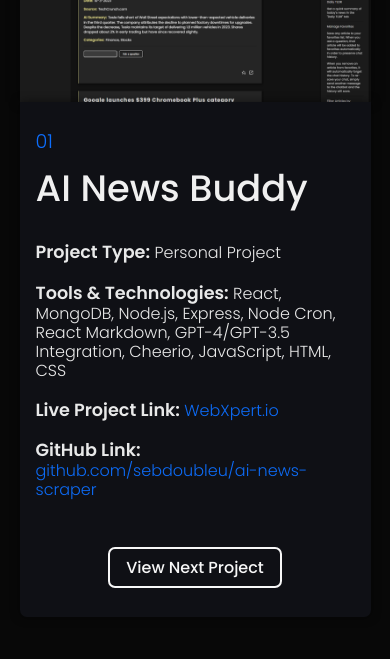
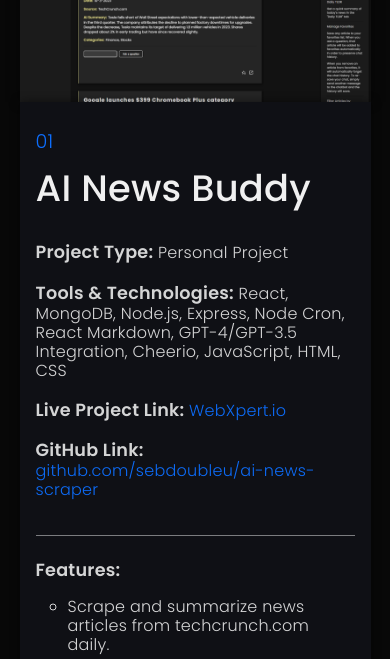
Before and after one commit to SebTheDeveloper/sebthedeveloper.com, a website with bundled scripts: page src/index.html in a window 390 px wide. Both pictures are taken after a click on the link "Portfolio". Shown: the part 178-837 px from the top of the page. Built offline with nearby package versions, Linux system fonts and the light colour scheme.

Commit message:
add features and video preview section

```diff
--- a/src/index.html
+++ b/src/index.html
@@ -62,7 +62,7 @@
           <div class="project-card-bottom">
             <h3 class="curr-num"></h3>
             <h2></h2>
-            <h3 class="project-info"></h3>
+            <div class="project-info"></div>
           </div>
         </div>
         <span id="copied-popup"
@@ -166,6 +166,7 @@
                 <legend class="mb-4 h2">Get in Touch</legend>
                 <label for="name">Your Name:</label>
                 <input
+                  required
                   type="text"
                   name="name"
                   id="name"
@@ -173,18 +174,24 @@
                 />
                 <label for="email">Your Email:</label>
                 <input
-                  type="text"
+                  required
+                  type="email"
                   name="email"
                   id="email"
                   placeholder="Enter your email"
                 />
                 <label for="message">Message:</label>
                 <textarea
+                  required
+                  type="text"
                   name="message"
                   id="message"
                   rows="5"
                   placeholder="Type your message"
                 ></textarea>
+                <button class="btn btn-primary mt-2" type="submit">
+                  Submit
+                </button>
               </form>
             </div>
           </div>
--- a/src/js/data/projectsData.js
+++ b/src/js/data/projectsData.js
@@ -6,7 +6,15 @@
     tech: "React, MongoDB, Node.js, Express, Node Cron, React Markdown, GPT-4/GPT-3.5 Integration, Cheerio, JavaScript, HTML, CSS",
     liveProjectLink: "https://WebXpert.io",
     githubLink: "https://github.com/sebdoubleu/ai-news-scraper",
-    features: [],
+    videoUrl: "",
+    features: [
+      "Scrape and summarize news articles from techcrunch.com daily.",
+      "Implements an Exponential Backoff algorithm to retry attempts if failed.",
+      "Ask News Buddy a question about any article to start a conversation.",
+      "Save any article to your favorites list. When you ask a question, that article will be added to favorites automatically in order to preserve chat history.",
+      "When you remove an article from favorites, it will automatically forget the chat history. To re-save your chat, simply send another message to the chatbot and the history will save.",
+      "When the AI assistant summarizes an article, it also provides a list of categories related to the article. To filter articles by category, start typing in the filter input box.",
+    ],
   },
   {
     title: "Palm Beach Custom Grillz",
@@ -15,7 +23,14 @@
     tech: "TypeScript, React, Vite, Stripe Integration, Bootstrap, Express, Node.js, CSS",
     liveProjectLink: "https://PalmBeachCustomGrillz.com",
     githubLink: "https://github.com/sebdoubleu/ecommerce-grills-shop",
-    features: [],
+    videoUrl: "",
+    features: [
+      "Browse available products and add items to cart.",
+      "Select add-ons for individual items and view pricing options.",
+      "Utilize local storage to track cart items and persist on reload and client-side navigation.",
+      "Require accepting Terms and Conditions prior to checkout.",
+      "Integrate with Stripe API to accept payments and collect shipping information.",
+    ],
   },
   {
     title: "Sensory Play Days on Ezer Farm",
@@ -24,7 +39,15 @@
     tech: "Vanilla JavaScript, MongoDB, Node.js, NodeMailer, Express, Express Basic Auth, HTML, CSS",
     liveProjectLink: "https://EzerFarmTN.com",
     githubLink: "https://github.com/sebdoubleu/ezerfarmtn.com",
-    features: [],
+    videoUrl: "",
+    features: [
+      "View and schedule for available play days.",
+      "Select number of children in attendance and provide their names and ages.",
+      "Receive an email upon scheduling with a link to manage/cancel your reservation.",
+      "Management dashboard allows admin user to edit available days and view or cancel reservations (requires authorization).",
+      "Automatic emails sent to admin and customer on reservation status change.",
+      "Utilize query parameters to maintain state when navigating from browser history.",
+    ],
   },
   {
     title: "HTML Email Template Mailer",
@@ -37,7 +60,15 @@
       user: "example-user",
       password: "example-password",
     },
-    features: [],
+    videoUrl: "",
+    features: [
+      "Choose from custom email templates and dynamically insert customer info.",
+      "Preview generated email before sending.",
+      "Dynamically include sales representative's contact information in sent email.",
+      `Generate formatted list of customer names and emails from Granot CRM's "Estimates in Process" page.`,
+      "Send multiple emails in bulk with dynamic customer information.",
+      "Insert tracking pixel to know when an email is viewed (IP address may not be accurate if customer is using Gmail, as Gmail utilizes proxy servers to mask this information).",
+    ],
   },
   {
     title: "Apocalypse Survivor Simulator",
@@ -46,7 +77,13 @@
     tech: "Vanilla JavaScript, WebPack, EJS, HTML, CSS",
     liveProjectLink: "/demos/apocalypse-mega-mart",
     githubLink: "https://github.com/sebdoubleu/apocalypse-ecommerce",
-    features: [],
+    videoUrl: "",
+    features: [
+      "Select items from Food or Gear section and add to cart.",
+      "Customer is allowed an initial wallet balance and may only purchase supplies up to that amount.",
+      "View survival statistics of each item.",
+      "Cart items are kept in local storage in order to persist state on page reload.",
+    ],
   },
   {
     title: "Landing Pages",
@@ -73,7 +110,14 @@
       },
     ],
     githubLink: null,
-    features: [],
+    videoUrl: "",
+    features: [
+      "Submit a request for a long-distance moving quote.",
+      "View company information and branding.",
+      "Call or email for a direct quote.",
+      "Submit customer inquiry to Granot CRM for automatic leads posting (if applicable).",
+      "Alternatively, the company will receive an email through NodeMailer with the customer's quote request information.",
+    ],
   },
   {
     title: "Allied Relocation Services",
@@ -82,7 +126,12 @@
     tech: "WordPress, JavaScript, CSS, Wordpress Plugins",
     liveProjectLink: "https://AlliedRelocationService.com",
     githubLink: null,
-    features: [],
+    videoUrl: "",
+    features: [
+      "View company information and services offered.",
+      "Clean and simple UI to promote easy site navigation and seamless user experience.",
+      "Customer may submit a quote request, which the company will receive in an email.",
+    ],
   },
 ];
 
--- a/src/js/script.js
+++ b/src/js/script.js
@@ -185,7 +185,8 @@
 
     projectInfoHtml += `<br /> <span class="label">GitHub Links:</span> <div class="multi-link d-flex justify-content-center flex-column">${formattedGithubLinks}</div>`;
   } else {
-    const isDemo = project.liveProjectLink.startsWith("/demos");
+    const isDemo =
+      project.liveProjectLink.startsWith("/demos") || project.demoAccount;
     projectInfoHtml += `<br /> <br /> <span class="label">${
       isDemo ? "Demo Project" : "Live Project"
     } Link:</span> <a href="${project.liveProjectLink}" target="_blank">${
@@ -201,10 +202,37 @@
 
   const demoAccount = project.demoAccount;
   if (demoAccount) {
-    projectInfoHtml += `<br /> <br /> <span class="label">Demo Account <span style="font-weight: 300">- Click to Copy:</span></span> <div class="multi-link d-flex justify-content-center flex-column">
+    projectInfoHtml += `<br /> <br /> <span class="label">Demo Account <span style="font-weight: 300; font-size: 0.9em">- Click to Copy:</span></span> <div class="multi-link d-flex justify-content-center flex-column">
     <div>Username: <span class="demo-account-info" onclick="copyToClipboard(event)">${demoAccount.user}</span></div>
     <div>Password: <span class="demo-account-info" onclick="copyToClipboard(event)">${demoAccount.password}</span></div>
     </div>`;
+  }
+
+  if (project.features.length > 0) {
+    let formattedFeatures = "";
+    for (const feature of project.features) {
+      formattedFeatures += `<li>${feature}</li>`;
+    }
+
+    projectInfoHtml += `
+    <br /> <br />
+    <div class="divider"  style="margin: 1em 0 1.5em"></div>
+    <div class="label">Features:</div>
+    <ul class="features d-flex flex-column">${formattedFeatures}</ul>
+    <div class="divider" style="margin-bottom: 1.5em"></div>
+    `;
+  }
+
+  if (project.videoUrl) {
+    projectInfoHtml += `
+    <div class="video-wrapper d-flex flex-column">
+      <span class="label mb-3">Video Preview:</span>
+      <video autoplay muted loop>
+      <source src="${project.videoUrl}" type="video/mp4">
+      Your browser does not support the video tag.
+      </video>
+    </div>
+  `;
   }
 
   projectInfoHtml += `
--- a/src/style.css
+++ b/src/style.css
@@ -57,7 +57,7 @@
 }
 .exit-modal:hover {
   cursor: pointer;
-  color: var(--red);
+  color: var(--red) !important;
 }
 .modal-card {
   position: relative;
@@ -82,11 +82,21 @@
   width: 100%;
   border-radius: 0 0 7px 7px;
   padding: 1rem 2rem;
+  letter-spacing: 0.25px;
 }
 .multi-link {
   margin-left: 2.5em;
   margin-top: 0.5em;
   gap: 0.25em;
+}
+.features {
+  margin: 1em 0 2em;
+  gap: 0.5em;
+  list-style-type: circle;
+}
+.divider {
+  border-top: 1px solid var(--white);
+  opacity: 0.5;
 }
 .project-info a {
   text-decoration: none;
@@ -246,6 +256,10 @@
   animation: slide-down 0.5s ease-in-out;
   width: 100%;
 }
+#contact form button[type="submit"] {
+  max-width: 15rem;
+  margin-right: auto;
+}
 .hero.pt-5 {
   padding: 0.75rem 0.75rem 0 !important;
 }
@@ -253,8 +267,19 @@
   color: #0d6efd;
 }
 .project-info {
+  line-height: 1.2;
   opacity: 0.97;
+  color: rgba(255, 255, 255, 0.85);
+  font-family: "Poppins", sans-serif;
+  font-weight: 300 !important;
   font-size: 1em !important;
+  margin: 0.8rem 0 !important;
+}
+.video-wrapper {
+  margin-top: 2rem;
+}
+.video-wrapper video {
+  max-width: 100%;
 }
 .label {
   font-weight: bold;
@@ -396,6 +421,10 @@
     margin-top: 0.5rem;
     animation: grow-in 0.75s ease-in-out forwards;
   }
+  #contact form button[type="submit"] {
+    max-width: 100%;
+    margin-right: 0;
+  }
   .container.px-5 {
     padding-left: 0.5rem !important;
     padding-right: 0.5rem !important;
```
Also changed, not shown: README.md.
